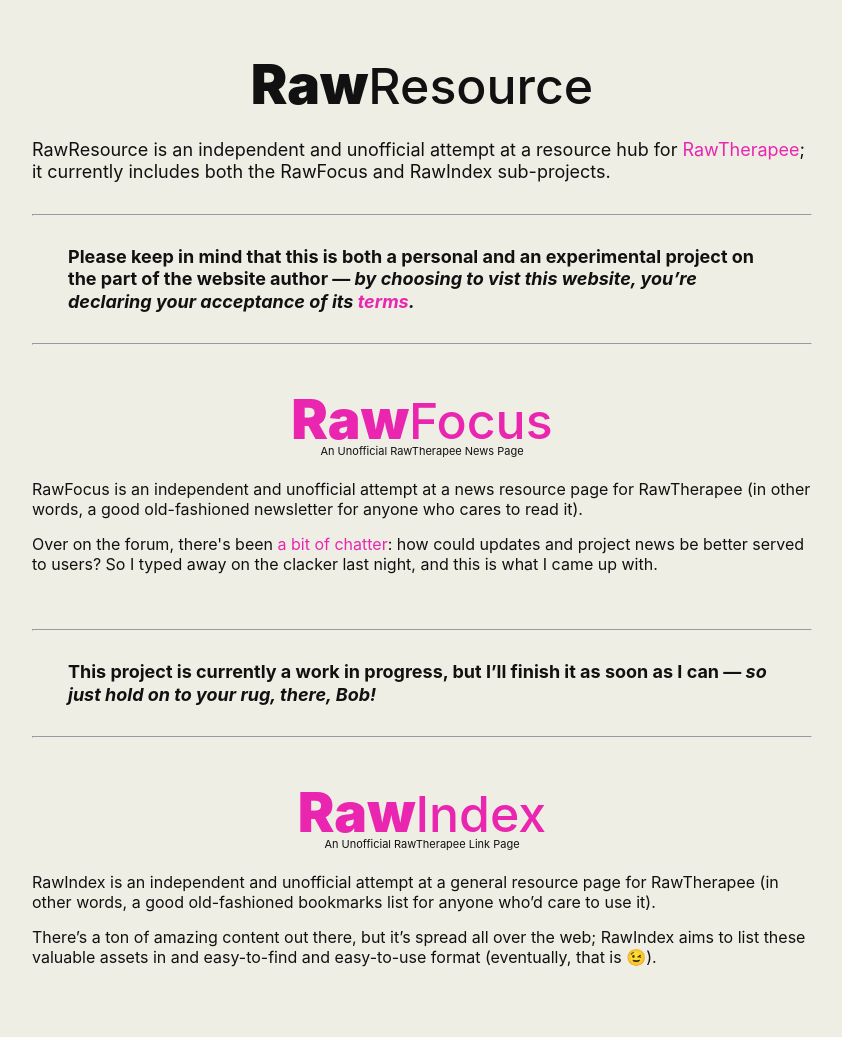
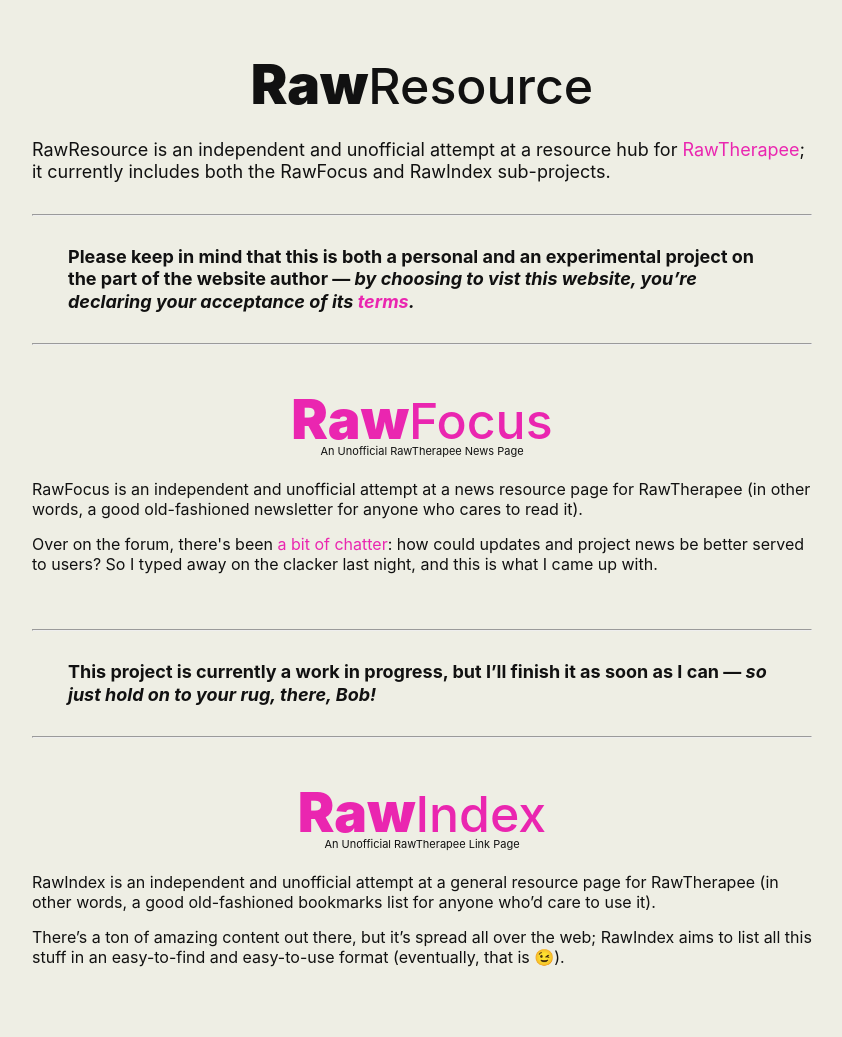
Before and after one commit to martbetz/martbetz.github.io, a Jekyll site: the page built from WIP/homepage.html, in a window 1280 px wide. Shown: the whole page, without its empty margins (218-1060 px from the left). Built offline with Jekyll 4.4.1, drawn with Linux system fonts in a browser that asks for light colours.

Commit message:
Update homepage.html

```diff
--- a/WIP/homepage.html
+++ b/WIP/homepage.html
@@ -88,7 +88,7 @@
 </p>
 
 <p>
-   There’s a ton of amazing content out there, but it’s spread all over the web; RawIndex aims to list these valuable assets in and easy-to-find and easy-to-use format (eventually, that is 😉).
+   There’s a ton of amazing content out there, but it’s spread all over the web; RawIndex aims to list all this stuff in an easy-to-find and easy-to-use format (eventually, that is 😉).
 </p>
 
 <p style="margin-top: -10px;">
```
